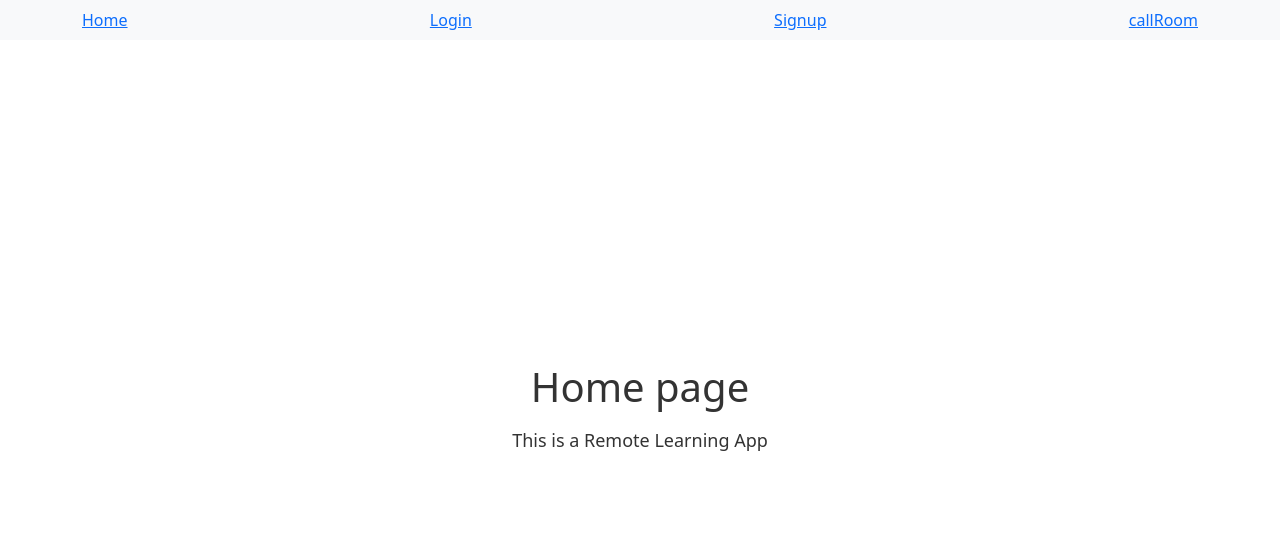
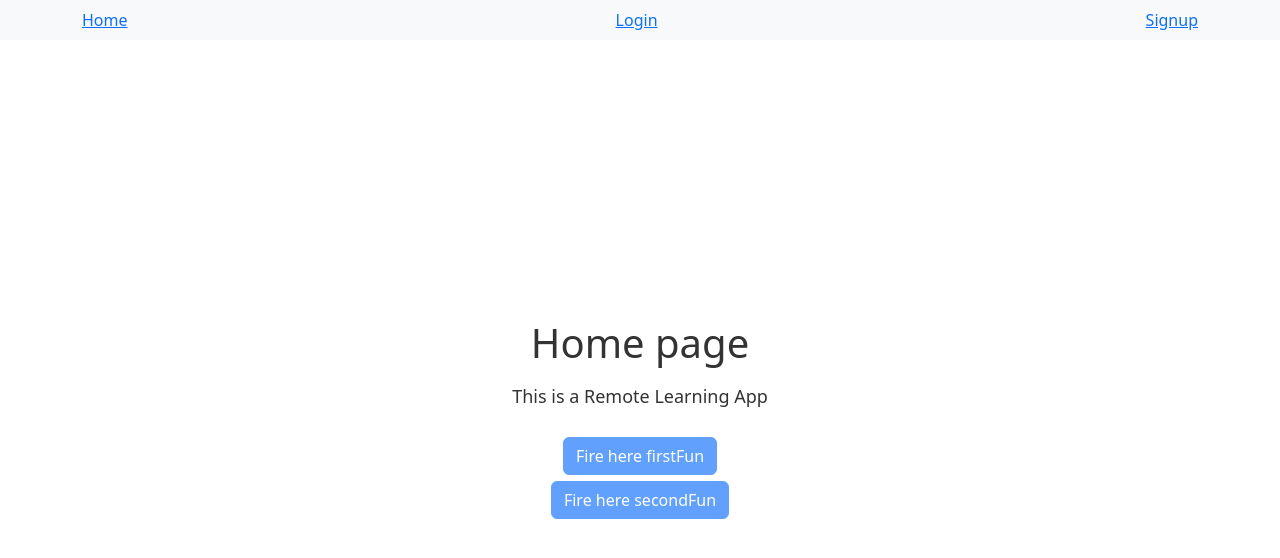
Before and after one commit to TytusKolpak/RLA2, a React (Create React App) app: page / in a window 1280 px wide. Shown: the top 558 px of the page. Built offline with nearby package versions, Linux system fonts and the light colour scheme; no server answers.

Commit message:
Tamed subcollection creation, it is now udner my controll finally.

```diff
--- a/src/pages/Home/Home.js
+++ b/src/pages/Home/Home.js
@@ -1,10 +1,49 @@
+import { Button } from "react-bootstrap";
 import "./Home.css"
 
+import { useEffect } from "react";
+
+// Database related
+import { firestore } from '../../firebase_setup/firebase';
+import { addDoc, collection } from 'firebase/firestore';
+
 const Home = () => {
+
+    useEffect(() => {
+        console.log("I fire once");
+
+    }, [])
+
+    async function firstFun() {
+        console.log("got clicked 😁");
+        const collectionName = "TodaysTests";
+        const document = {
+            day: "friday",
+            pomodoros: 4,
+            current: 1
+        }
+        const docRef = await addDoc(collection(firestore, collectionName), document);
+        console.log("Created doc:", docRef);
+    }
+
+    async function secondFun() {
+        console.log("got clicked 😁 2");
+        const subColl = "TodaysTestsSub";
+        const collectionName = "TodaysTests";
+        const document = {
+            goodDay: true,
+            stars: 5
+        }
+        const docRef = await addDoc(collection(firestore, collectionName, "KAAhs8LM1LyOANzK8bNo", subColl), document);
+        console.log("Created doc:", docRef);
+    }
+
     return (
         <div className="HomePage">
             <h1>Home page</h1>
             <p>This is a Remote Learning App</p>
+            <Button onClick={firstFun} disabled>Fire here firstFun</Button>
+            <Button onClick={secondFun} disabled>Fire here secondFun</Button>
         </div>
     );
 };
--- a/src/pages/Layout.js
+++ b/src/pages/Layout.js
@@ -19,8 +19,8 @@ const Layout = ({ currentUser }) => {
                     <Link to="/">Home</Link>
                     <Link to="/login">Login</Link>
                     <Link to="/signup">Signup</Link>
-                    <Link to="/callRoom">callRoom</Link>
                     {currentUser && <Link to="/chatRoom">ChatRoom</Link>}
+                    {currentUser && <Link to="/callRoom">CallRoom</Link>}
                 </Container>
             </Navbar >
 
--- a/src/pages/Login/Login.js
+++ b/src/pages/Login/Login.js
@@ -41,7 +41,7 @@ const Login = ({currentUser}) => {
                 // Signed in
                 console.log("Success, You are signed in.");
                 console.log("user:", userCredential.user.email);
-                navigate('/chatRoom');
+                navigate('/callRoom');
             })
             .catch((error) => {
                 // Failed to signed in
```
